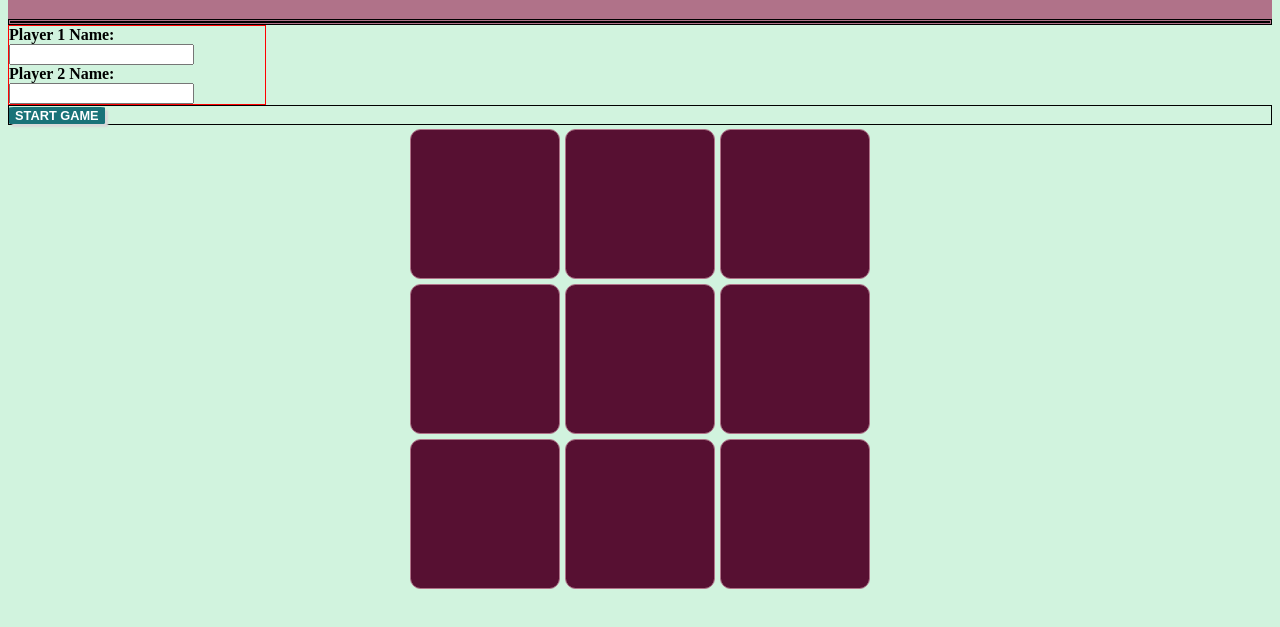
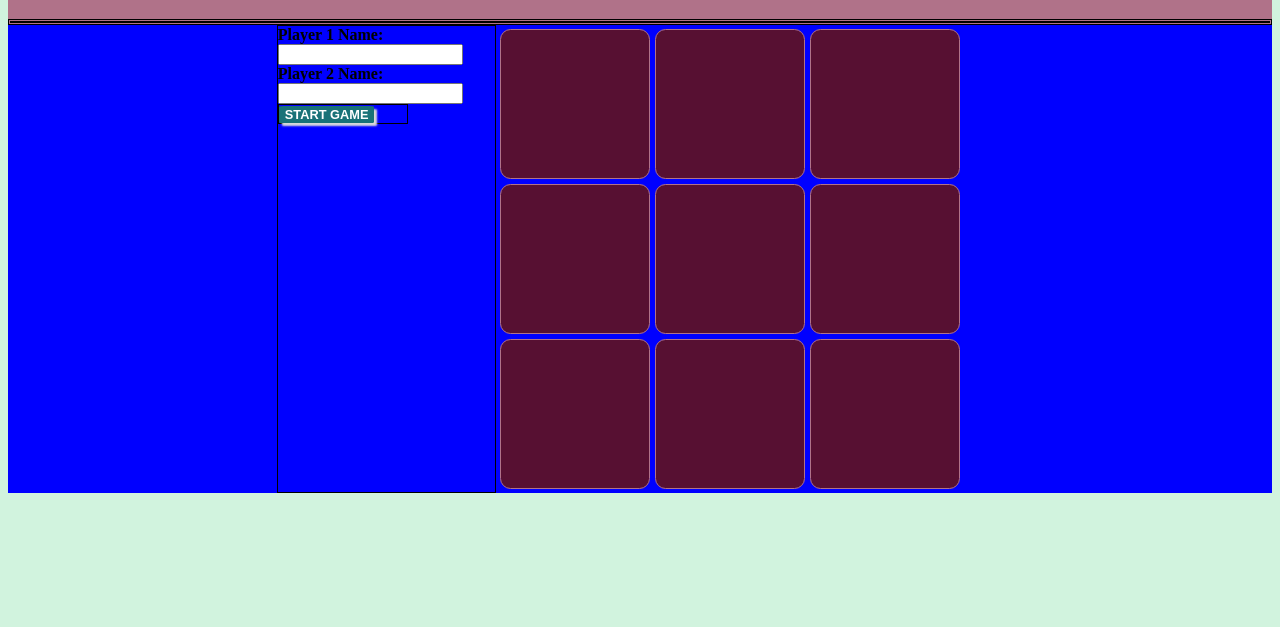
Before and after one commit to BurlingtonCodeAcademy/tic-tac-toe-megan-tristan, a plain HTML site: page index.html in a window 1280 px wide. Shown: the part 69-696 px from the top of the page. Drawn offline with Linux system fonts and the light colour scheme.

Commit message:
styling changes for grid and form

```diff
--- a/index.html
+++ b/index.html
@@ -15,15 +15,15 @@
         <h4 id="player-turn"></h4>
       </div>
     </div>
-
+    <div id="body-wrapper">
       <form id="form-wrapper">
         <label>Player 1 Name: <input id="player1" type="text" /></label>
         <label>Player 2 Name: <input id="player2" type="text" /></label>
-    </form>
         <div id="start-wrapper">
           <button id="start" type="submit">Start Game</button>
         </div>
-
+      </form>
+      <div id="board-wrapper">
         <div id="board">
           <div id="cell1" class="cell"></div>
           <div id="cell2" class="cell"></div>
@@ -35,6 +35,8 @@
           <div id="cell8" class="cell"></div>
           <div id="cell9" class="cell"></div>
         </div>
+      </div>
+    </div>
     <div id="placeholder"></div>
 
     <script src="script/script.js"></script>
--- a/script/script.js
+++ b/script/script.js
@@ -4,7 +4,7 @@ let otherPlayer = "";
 let start = document.getElementById("start");
 let playerTurn = document.getElementById("player-turn");
 //let player1 = "Player 1"
-player1 = document.getElementById("player1");
+let player1 = document.getElementById("player1");
 //let player2 = "Player 2"
 let player2 = document.getElementById("player2");
 
@@ -47,7 +47,7 @@ let gameBoard = {
       } else if (currentPlayer === "O") {
         event.target.textContent = "O";
         currentPlayer = "X";
-        playerTurn.innerHTML = "It's " + player1.value +"'s turn";
+        playerTurn.innerHTML = "It's " + player1.value + "'s turn";
         oMoves.push(event.target);
         totalMoves.push(event.target);
       }
@@ -56,7 +56,7 @@ let gameBoard = {
       console.log(event.target);
     } else alert("You can't play there!");
   },
-}
+};
 
 //functions
 
@@ -111,9 +111,9 @@ function checkWin() {
       oMoves.includes(cell9)) ||
     (oMoves.includes(cell3) && oMoves.includes(cell5) && oMoves.includes(cell7))
   ) {
-    alert("Congratulations, " + player2.value + ", you won!!!");;
+    alert("Congratulations, " + player2.value + ", you won!!!");
   } else if (totalMoves.length === 9) {
-    alert('No winner :(');
+    alert("No winner :(");
   }
 }
 
@@ -127,6 +127,4 @@ function startFun(event) {
     playerTurn.innerHTML = "It's " + player1.value + "'s turn!";
   }
   start.disabled = true;
-  console.log(player1.value);
-  console.log(player2.value)
 }
--- a/style.css/style.css
+++ b/style.css/style.css
@@ -16,7 +16,18 @@ h4 {
   background-color: #b07289;
 }
 
+#body-wrapper {
+  display: flex;
+
+  background-color: blue;
+}
+
 /*Game Board*/
+#board-wrapper {
+  display: flex;
+  justify-content: center;
+}
+
 #board {
   display: grid;
   grid-template-rows: repeat(3, 150px);
@@ -53,14 +64,18 @@ h4 {
 }
 
 #form-wrapper {
+  border: 1px solid black;
   display: flex;
   flex-flow: column nowrap;
-  border: 1px solid red;
-  width: 20vw;
+  justify-content: flex-start;
+
+  width: 17vw;
+  margin-left: 21vw;
 }
 
 #start-wrapper {
   border: 1px solid black;
+  width: 10vw;
 }
 
 #start {
```
Lines whose indentation alone changed are shown as unchanged.
